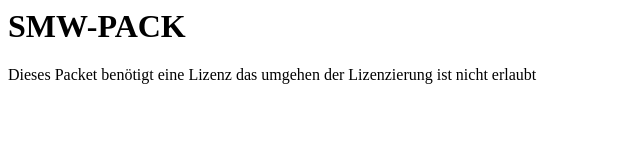
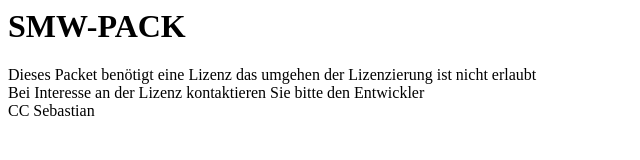
Before and after one commit to HTSW-SMW/smw-pack, a plain HTML site: page index.html in a window 1280 px wide. Shown: the whole page, without its empty margins (0-640 px from the left). Drawn offline with Linux system fonts and the light colour scheme.

Commit message:
Update index.html

```diff
--- a/index.html
+++ b/index.html
@@ -1,2 +1,6 @@
 <h1>SMW-PACK</h1>
 <div>Dieses Packet benötigt eine Lizenz das umgehen der Lizenzierung ist nicht erlaubt</div>
+<div>Bei Interesse an der Lizenz kontaktieren Sie bitte den Entwickler</div>
+<footer>
+  CC Sebastian
+</footer>
```
